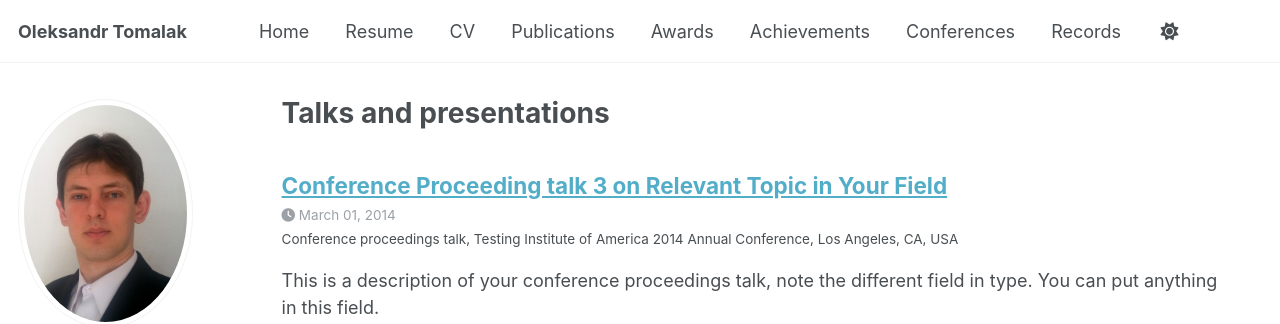
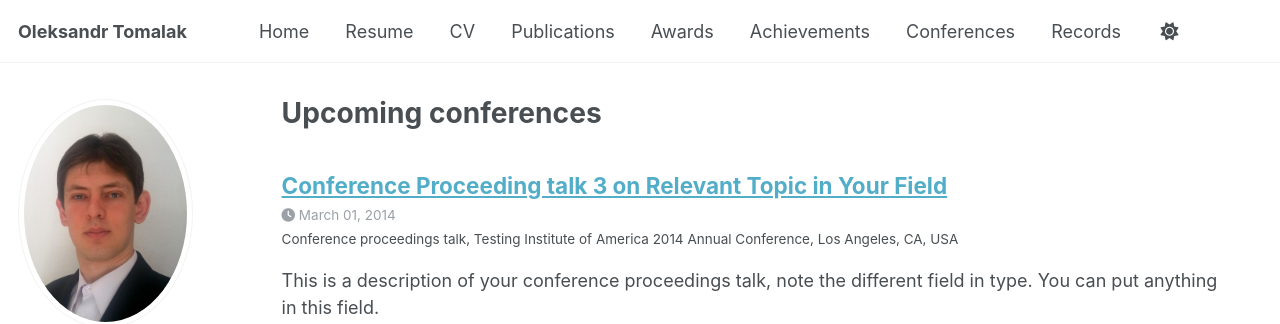
Before and after one commit to tomalak7/tomalak7.github.io, a Jekyll site: the page built from _pages/talks.html, in a window 1280 px wide and 1263 px high. Shown: the top 324 px of the window. Built offline with Jekyll 4.4.1, drawn with Linux system fonts in a browser that asks for light colours; some web fonts are replaced.

Commit message:
Update talks.html

```diff
--- a/_pages/talks.html
+++ b/_pages/talks.html
@@ -1,7 +1,7 @@
 ---
 layout: archive
-title: "Talks and presentations"
-permalink: /talks/
+title: "Upcoming conferences"
+permalink: /conferences/
 author_profile: true
 ---
 
```
